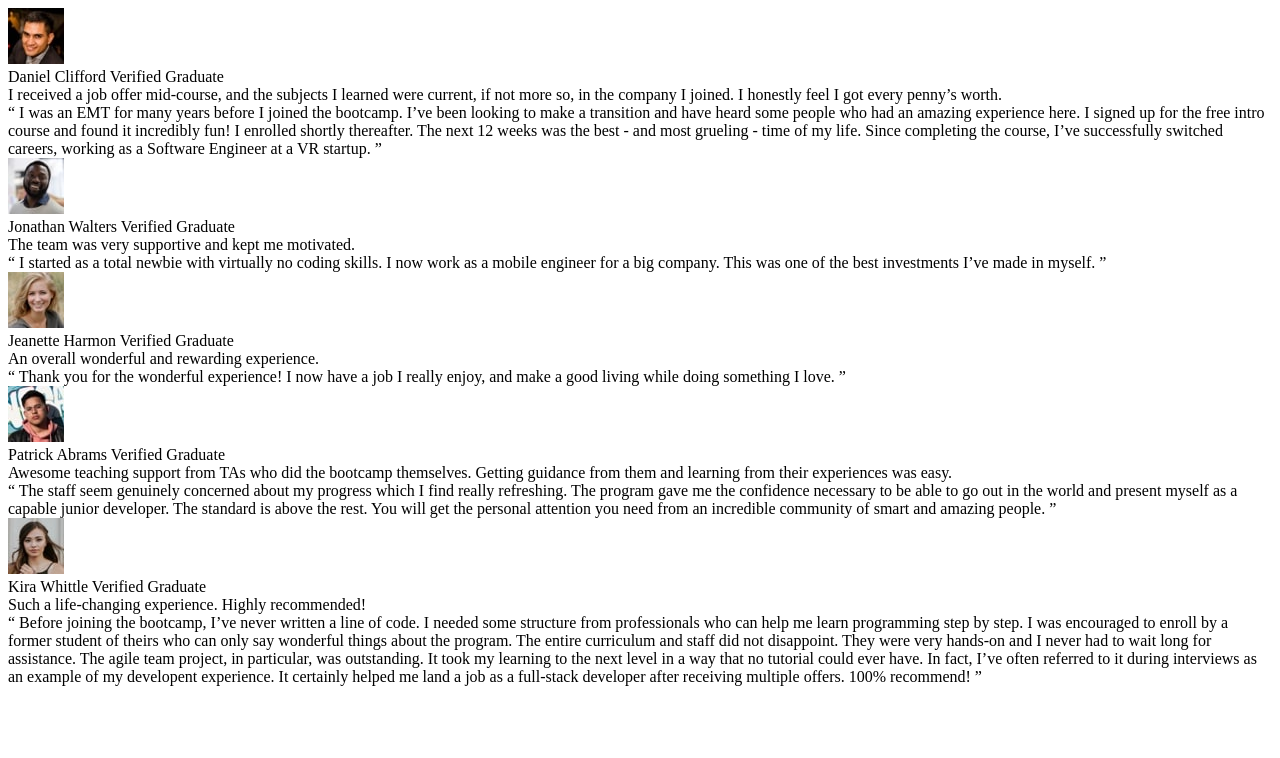
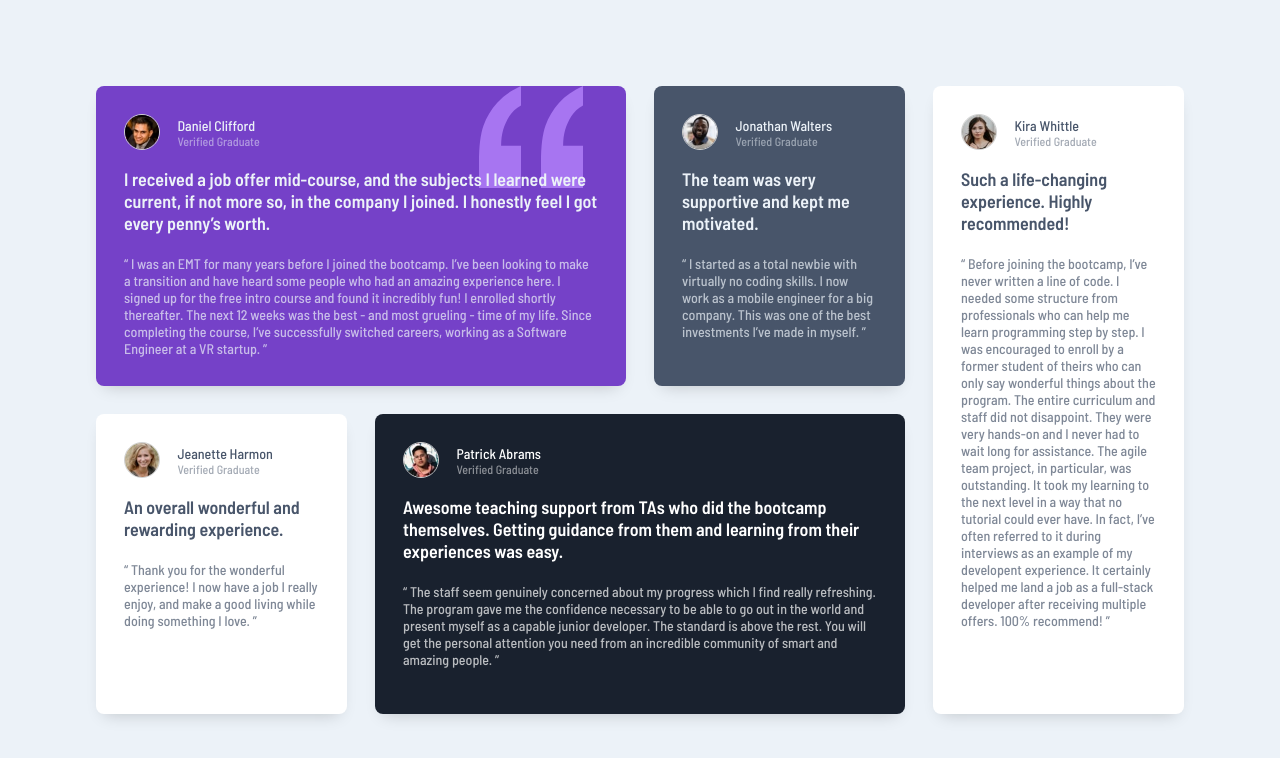
Before and after one commit to JacksonJ97/testimonials-grid-section, a website: page public/index.html in a window 1280 px wide. Drawn offline with Linux system fonts and the light colour scheme.

Commit message:
Optimized files

```diff
--- a/public/index.html
+++ b/public/index.html
@@ -6,9 +6,9 @@
     <link rel="icon" type="image/png" sizes="32x32" href="/favicon-32x32.a89af6ed.png">
     <link rel="preconnect" href="https://fonts.gstatic.com">
     <link href="https://fonts.googleapis.com/css2?family=Barlow+Semi+Condensed:wght@500;600&display=swap" rel="stylesheet">
-    <link rel="stylesheet" href="/main.77bb5cfd.css">
+    <link rel="stylesheet" href="/scss\main.css">
     <title>Frontend Mentor | Testimonials grid section</title>
-  <script src="/main.77bb5cfd.js"></script></head>
+  </head>
   <body>
     <div class="container">
       <div class="cards card-1">
--- /dev/null
+++ b/public/scss/main.css
@@ -0,0 +1,156 @@
+* {
+  margin: 0;
+  padding: 0;
+  box-sizing: border-box;
+}
+
+body {
+  font-family: "Barlow Semi Condensed", sans-serif;
+  font-size: 0.875rem;
+}
+
+.card-header {
+  display: flex;
+}
+
+.card-header img {
+  border: solid 1px #cfcfcf;
+  border-radius: 50%;
+  height: 36px;
+  width: 36px;
+}
+
+.user-details {
+  display: flex;
+  flex-direction: column;
+  justify-content: center;
+  margin-left: 1.25em;
+}
+
+.user-title {
+  font-size: 0.75rem;
+  opacity: 50%;
+}
+
+.cards {
+  max-width: 400px;
+  margin: 0 auto;
+  padding: 2em;
+  border-radius: 8px;
+  box-shadow: 0 8px 16px -8px rgba(0, 0, 0, 0.2);
+  position: relative;
+  transition: all 300ms ease-in-out;
+}
+
+.cards::after {
+  content: "";
+  position: absolute;
+  z-index: -1;
+  top: 0;
+  left: 0;
+  width: 100%;
+  height: 100%;
+  opacity: 0;
+  border-radius: 8px;
+  box-shadow: 0 8px 16px 0 rgba(0, 0, 0, 0.3);
+  transition: opacity 300ms ease-in-out;
+}
+
+.cards:hover {
+  transform: scale(1.05);
+}
+
+.cards:hover::after {
+  opacity: 1;
+}
+
+.card-title {
+  font-weight: 600;
+  font-size: 1.125rem;
+  margin-top: 1em;
+}
+
+.card-body {
+  margin-top: 1.5em;
+  opacity: 70%;
+}
+
+.card-1 {
+  color: #ecf2f8;
+  background-image: url(/bg-pattern-quotation.3944c98d.svg);
+  background-repeat: no-repeat;
+  background-position: 90% 0%;
+  background-color: #7541c8;
+}
+
+.card-2 {
+  background-color: #48556a;
+  color: #ecf2f8;
+}
+
+.card-3 {
+  background-color: white;
+  color: #48556a;
+}
+
+.card-4 {
+  background-color: #19212e;
+  color: white;
+}
+
+.card-5 {
+  background-color: white;
+  color: #48556a;
+}
+
+body {
+  height: 100vh;
+  display: grid;
+  place-items: center;
+  background-color: #ecf2f8;
+}
+
+.container {
+  width: 85%;
+  padding: 5em 0;
+  display: grid;
+  grid-template-columns: repeat(auto-fill, minmax(300px, 1fr));
+  grid-gap: 2em;
+}
+
+@media (min-width: 975px) {
+  .container {
+    grid-template-columns: repeat(4, 1fr);
+    grid-template-rows: 1fr 1fr;
+    max-width: 1300px;
+  }
+
+  .cards {
+    margin: 0;
+    min-height: 300px;
+  }
+
+  .card-1 {
+    grid-column: 1/span 2;
+    max-width: 635px;
+  }
+
+  .card-2 {
+    grid-column: 3/span 1;
+  }
+
+  .card-3 {
+    grid-row: 2;
+    grid-column: 1;
+  }
+
+  .card-4 {
+    grid-row: 2;
+    grid-column: 2/span 2;
+    max-width: 635px;
+  }
+
+  .card-5 {
+    grid-row: 1/span 2;
+  }
+}
```
